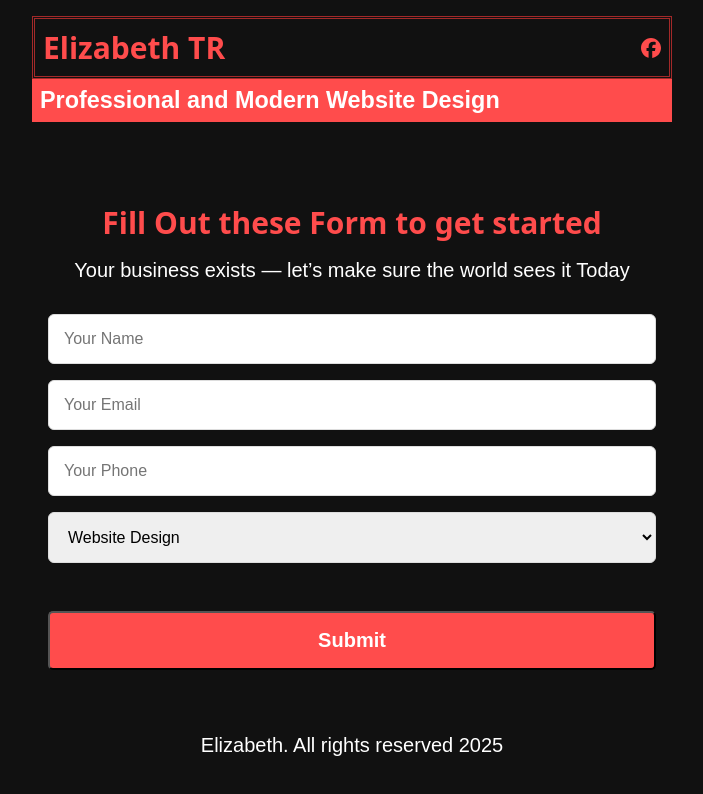
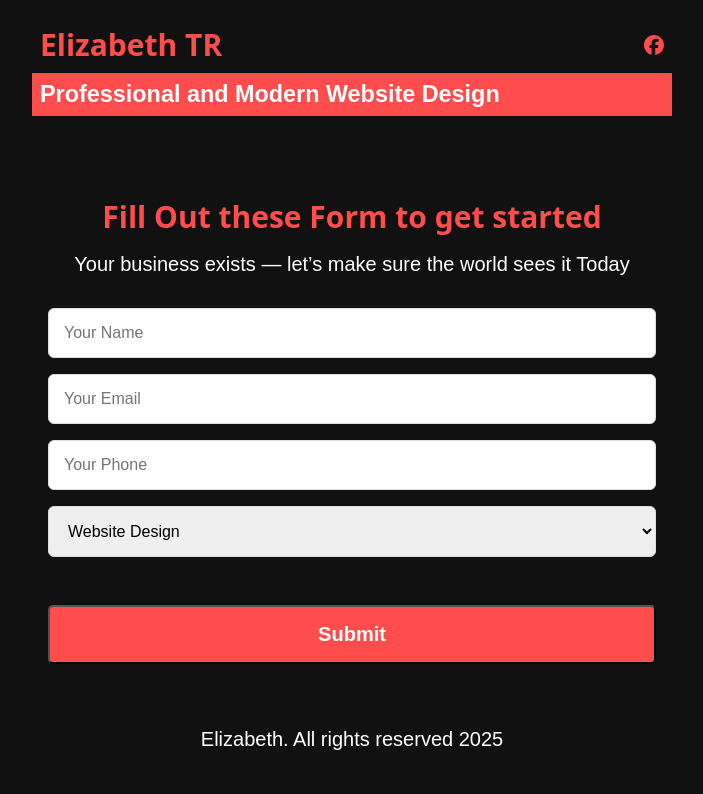
Before and after one commit to elizabeth171717/elizabeth-backend, a React (Vite) app: page / in a window 1280 px wide. Shown: the top 794 px of the page, without its empty margins (288-991 px from the left). Built offline with nearby package versions, Linux system fonts and the light colour scheme; no server answers; a web font is replaced by a local one.

Commit message:
removed border

```diff
--- a/src/index.css
+++ b/src/index.css
@@ -40,7 +40,7 @@
   .site-name{
     margin-top: 1rem;
     padding: .50rem ;
-    border:3px double #a32929;
+
     font-family: "Barrio", system-ui;
     color: #ff4c4c;
     display: flex;
```
